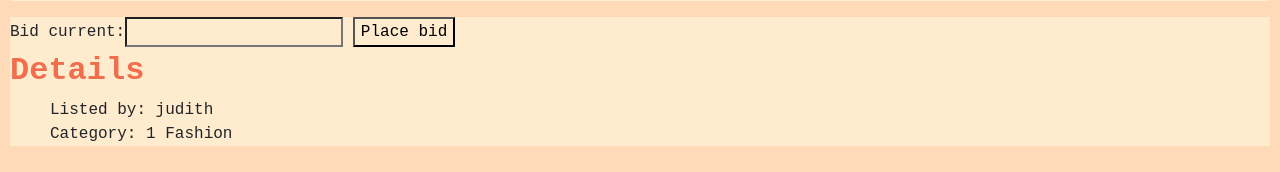
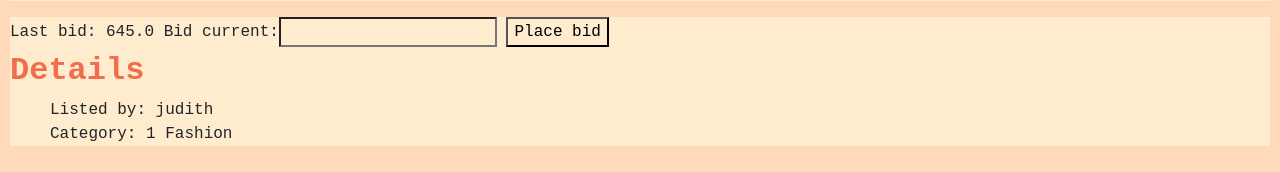
Before and after one commit to judithmarg/commerce, a Django app: page /listing/1 in a window 1280 px wide. Shown: the part 629-801 px from the top of the page. Run offline with Django 3.2, Linux system fonts and the light colour scheme; data comes from the database, SQL or seed files in the repository; both versions use the stored data as it was after the commit; some libraries are stand-ins or nearby versions.

Commit message:
fix error, now we can see bids

```diff
--- a/auctions/templates/auctions/listing.html
+++ b/auctions/templates/auctions/listing.html
@@ -19,6 +19,7 @@
     <div class="bidsAll">
         <form action="{% url 'bid' listing.id %}" method="post">
             {% csrf_token %}
+            <label> Last bid: {{ last_bid }}</label>
             {{ form_bid }}
             <input type="submit" value="Place bid">
         </form>
--- a/auctions/views.py
+++ b/auctions/views.py
@@ -99,7 +99,8 @@ def do_listing(request):
             new_listing.save()
             print(new_listing)
         return render(request, 'auctions/index.html',{
-            'listings': AuctionListing.objects.all()
+            'listings': AuctionListing.objects.all(),
+            'last_bid': new_listing.start_bid()
         })
     else:
         return render(request, 'auctions/create.html')
@@ -107,10 +108,12 @@ def do_listing(request):
 
 def listing(request, listing_id):
     listing = AuctionListing.objects.get(pk=listing_id)
+    bid = Bid.objects.filter(auction_listing=listing_id)
     return render(request, 'auctions/listing.html', {
         'listing': listing,
         'editors': listing.listingsmuch.all(),  #se coloca el alias dado
         'categories' : listing.categories.all(),
+        'last_bid': bid.order_by('-bid').first().bid,  #bid = Bid.objects.get(pk=listing_id).get()
         'form_bid': ListingBid()
     })
 
```
Also changed, not shown: db.sqlite3.
